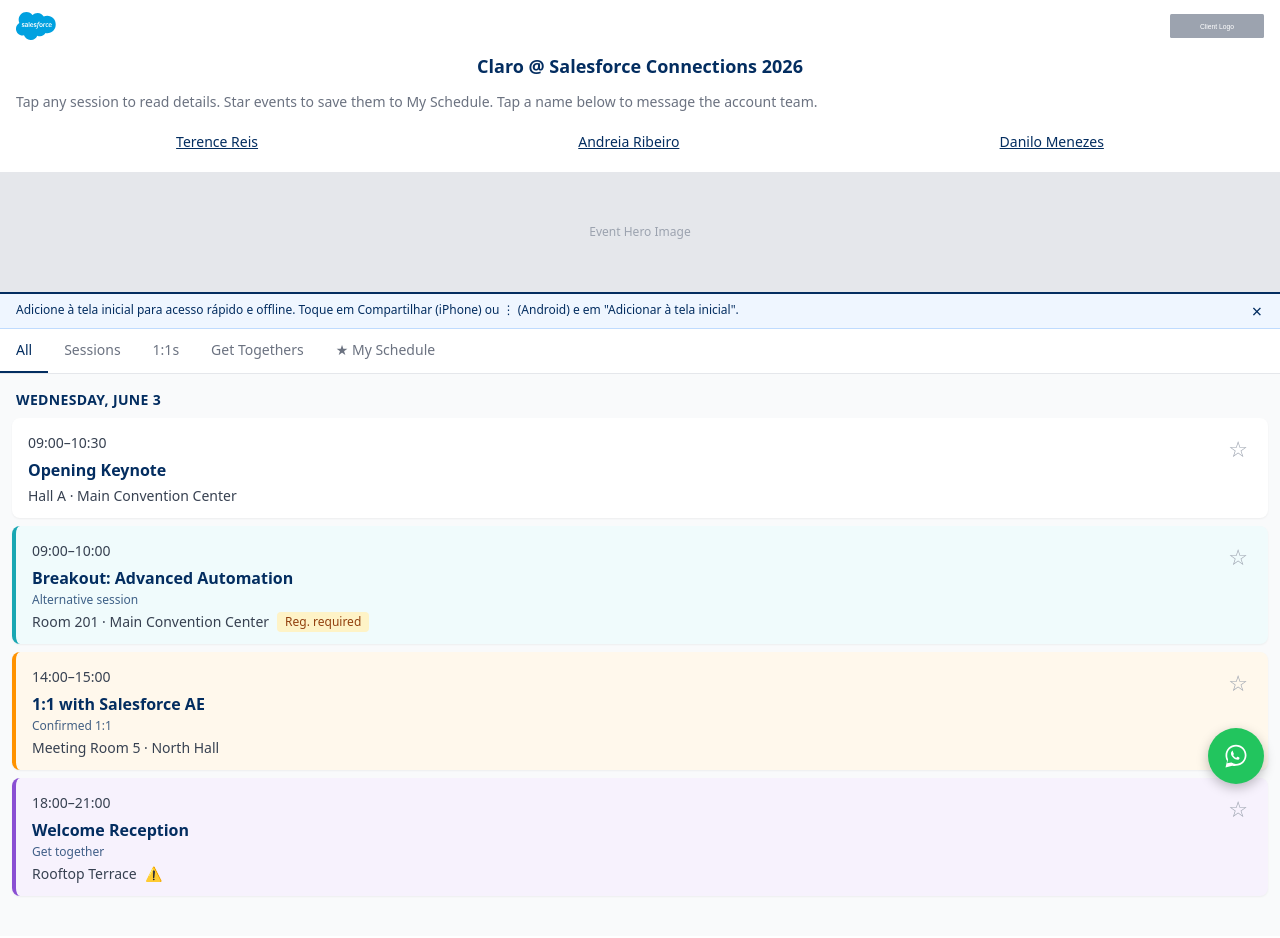
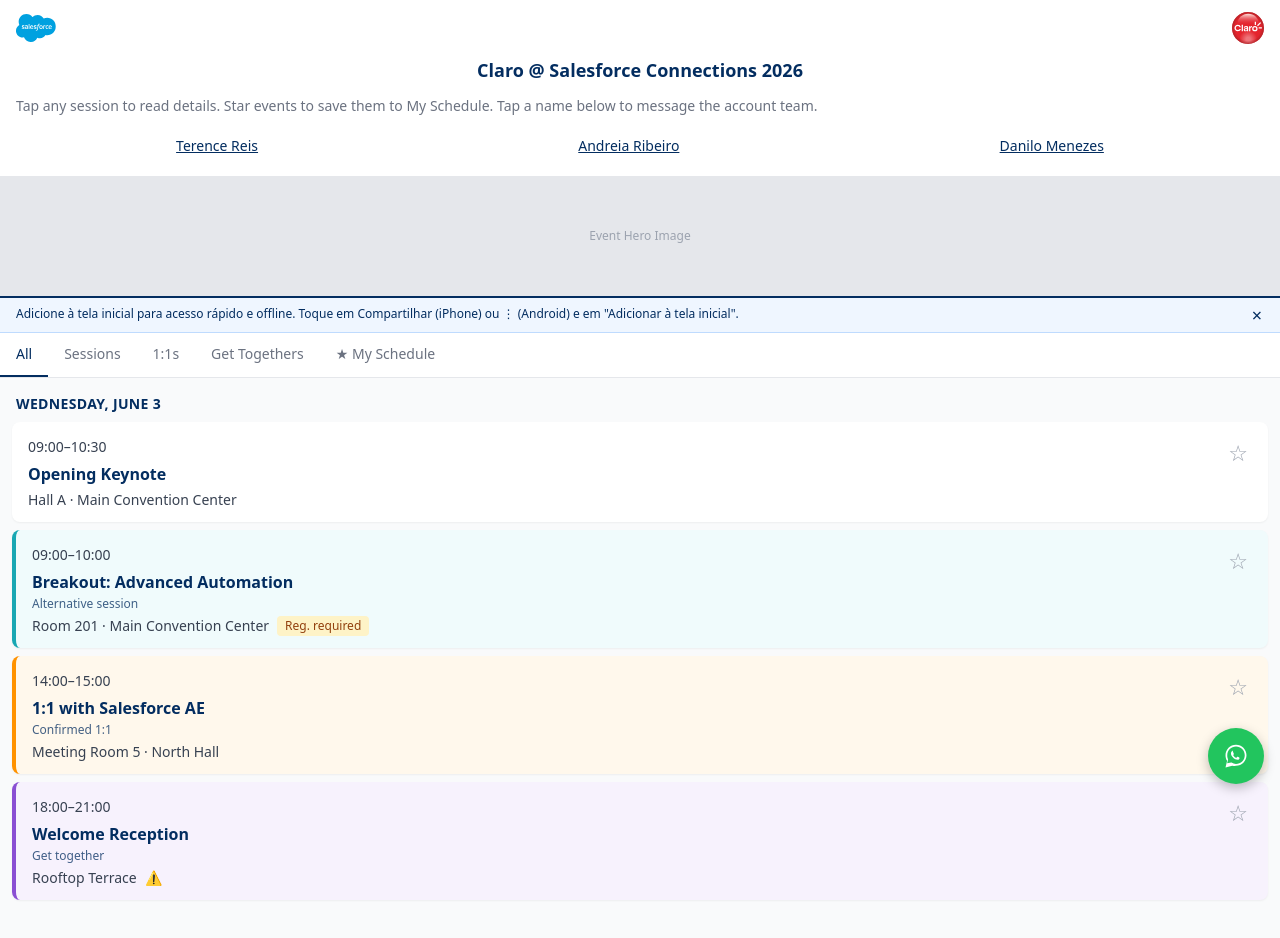
Before and after one commit to teco/agendaclaro, a React (Vite) app: page / in a window 1280 px wide. Built offline with nearby package versions, Linux system fonts and the light colour scheme.

Commit message:
feat: add Claro logo to header
- Add src/assets/claro-logo.svg (official Claro mark)
- Replace placeholder client-logo.svg
- Wire claro-logo into Header.jsx (alt "Claro", h-8)

https://claude.ai/code/session_01WrgeJaqkNQssu2mEiGCr73

```diff
--- a/src/components/Header.jsx
+++ b/src/components/Header.jsx
@@ -1,7 +1,7 @@
 import { agendaTitle, instructions, teamContacts, heroImage } from '../config.js'
 import { useOnlineStatus } from '../hooks/useOnlineStatus.js'
 import salesforceLogo from '../assets/salesforce-logo.svg'
-import clientLogo from '../assets/client-logo.svg'
+import claroLogo from '../assets/claro-logo.svg'
 
 export default function Header({ onOfflineTap }) {
   const isOnline = useOnlineStatus()
@@ -12,7 +12,7 @@ export default function Header({ onOfflineTap }) {
         {/* Row 1 — Logos */}
         <div className="flex items-center justify-between">
           <img src={salesforceLogo} alt="Salesforce" className="h-7 w-auto" />
-          <img src={clientLogo} alt="Client" className="h-6 w-auto" />
+          <img src={claroLogo} alt="Claro" className="h-8 w-auto" />
         </div>
 
         {/* Row 2 — Agenda title */}
```
Also changed, not shown: src/assets/claro-logo.svg (added), src/assets/client-logo.svg (deleted).
